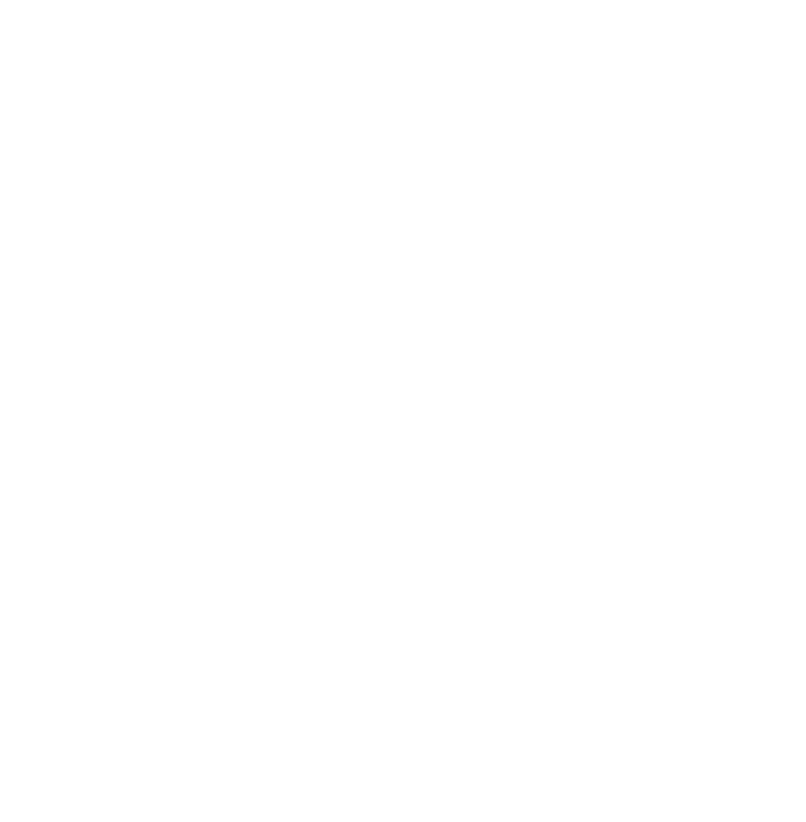
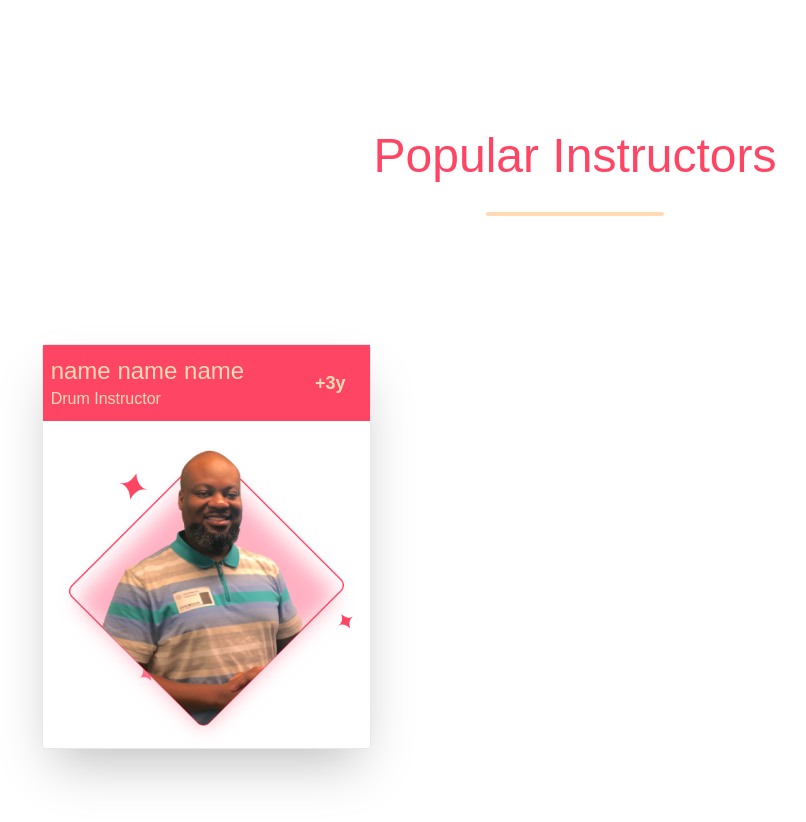
Before and after one commit to sahik7/melodious-academy-of-music-client, a React (Vite) app: page / in a window 1280 px wide. Shown: the part 960-1782 px from the top of the page, without its empty margins (65-871 px from the left). Before the commit the page ends 1084 px from the top, so only its background shows below. Built offline with nearby package versions, Linux system fonts and the light colour scheme; no server answers.

Commit message:
popular instructors

```diff
--- a/package.json
+++ b/package.json
@@ -10,6 +10,7 @@
     "preview": "vite preview"
   },
   "dependencies": {
+    "@emotion/react": "^11.11.1",
     "@tanstack/react-query": "^4.29.12",
     "axios": "^1.4.0",
     "firebase": "^9.22.1",
@@ -17,6 +18,7 @@
     "localforage": "^1.10.0",
     "match-sorter": "^6.3.1",
     "react": "^18.2.0",
+    "react-awesome-reveal": "^4.2.3",
     "react-dom": "^18.2.0",
     "react-hook-form": "^7.44.3",
     "react-hot-toast": "^2.4.1",
--- a/src/pages/Home/Home.jsx
+++ b/src/pages/Home/Home.jsx
@@ -2,6 +2,7 @@
 import Carousel from './Slider/Carousal';
 import PopularClasses from './PopularClasses/PopularClasses';
 import Holder from '../../components/Holder';
+import PopularInstructors from './PopularInstructors/PopularInstructors';
 
 const Home = () => {
     return (
@@ -9,6 +10,7 @@
             <Carousel/>
             <Holder>
             <PopularClasses/>
+            <PopularInstructors/>
             </Holder>
         </div>
     );
--- a/src/pages/Home/PopularClasses/PopularClasses.jsx
+++ b/src/pages/Home/PopularClasses/PopularClasses.jsx
@@ -1,6 +1,7 @@
 import { useQuery } from '@tanstack/react-query';
 import useAxiosProtect from '../../../hooks/useAxiosProtect';
 import PopularClass from './PopularClass';
+import { Fade, Slide } from 'react-awesome-reveal';
 
 const PopularClasses = () => {
     const { instance } = useAxiosProtect()
@@ -16,7 +17,7 @@
     console.log(classData)
     return (
         <>
-        <div className="group w-1/2 mx-auto"><h1 className="text-5xl text-center mt-32 group-hover:text-second rounded group-hover:bg-main py-2 duration-300  text-main font-avail">Popular Classes</h1>
+        <div className="group w-1/2 mx-auto"><Fade delay={1000}><h1 className="text-5xl text-center mt-32 group-hover:text-second rounded group-hover:bg-main py-2 duration-300  text-main font-avail">Popular Classes</h1></Fade>
         <hr  className="border-2 mt-6 border-second rounded-full  w-4/12 mx-auto"/></div>
         <div className='grid md:grid-cols-3 grid-cols-1 gap-10 my-32'>
 
--- /dev/null
+++ b/src/pages/Home/PopularInstructors/PopularInstructors.jsx
@@ -0,0 +1,27 @@
+import React from 'react';
+import { Fade } from 'react-awesome-reveal';
+
+const PopularInstructors = () => {
+    return (
+        <>
+        <div className="group w-1/2 mx-auto"><Fade delay={1000}><h1 className="text-5xl text-center mt-32 group-hover:text-second rounded group-hover:bg-main py-2 duration-300  text-main font-avail">Popular Instructors</h1></Fade>
+        <hr  className="border-2 mt-6 border-second rounded-full  w-4/12 mx-auto"/></div>
+        <div className='grid md:grid-cols-3 grid-cols-1 gap-10 my-32'>
+            <div className='border rounded shadow-2xl'>
+                <div className='flex items-center justify-between p-2 bg-main text-second'>
+                    <div className=''>
+                    <h1 className='text-2xl font-avail'>name name name</h1>
+                    <p className=''>Drum Instructor</p>
+                    </div>
+                    <div className='p-4 '>
+        <h3 className='font-bold text-lg'>+3y</h3>
+                    </div>
+                </div>
+        <img src="1.png" alt="" />
+            </div>
+        </div>
+        </>
+    );
+};
+
+export default PopularInstructors;
--- a/src/pages/Home/Slider/Carousal.jsx
+++ b/src/pages/Home/Slider/Carousal.jsx
@@ -1,4 +1,5 @@
 import React, { useState, useEffect } from 'react';
+import { Fade, Slide } from 'react-awesome-reveal';
 import { FaArrowLeft, FaArrowRight } from 'react-icons/fa';
 
 const Carousel = () => {
@@ -55,12 +56,14 @@
           >
             <img src={slide.image} alt={slide.title} className="w-full object-cover h-[500px]" />
             <div className="carousel-content absolute w-10/12 top-1/2 left-1/2 transform -translate-x-1/2 -translate-y-1/2 text-white">
+            <Slide>
               <h2
                 className="lg:text-5xl text-2xl font-avail font-bold mb-4 lg:w-1/2 lg:mx-0 mx-auto"
                 style={{ color: slide.titleColor }}
               >
                 {slide.title}
               </h2>
+      </Slide>
               <p className="text-gray-200 lg:w-1/2" style={{ color: slide.textColor }}>
                 {slide.text}
               </p>
```
Also changed, not shown: public/1.png (added), 1 other file (tests, documents, lock files or other folders).
